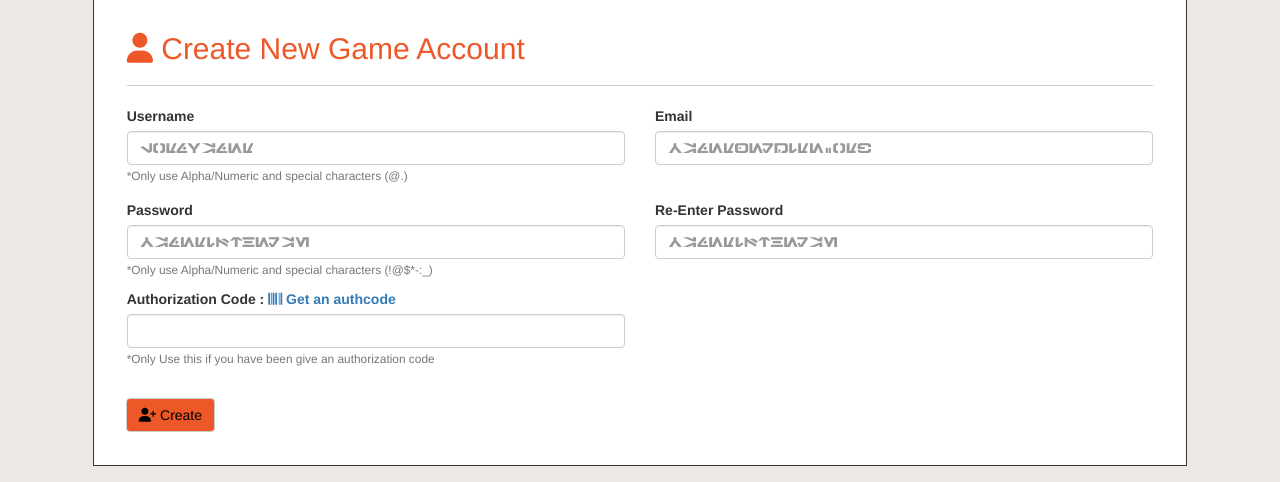
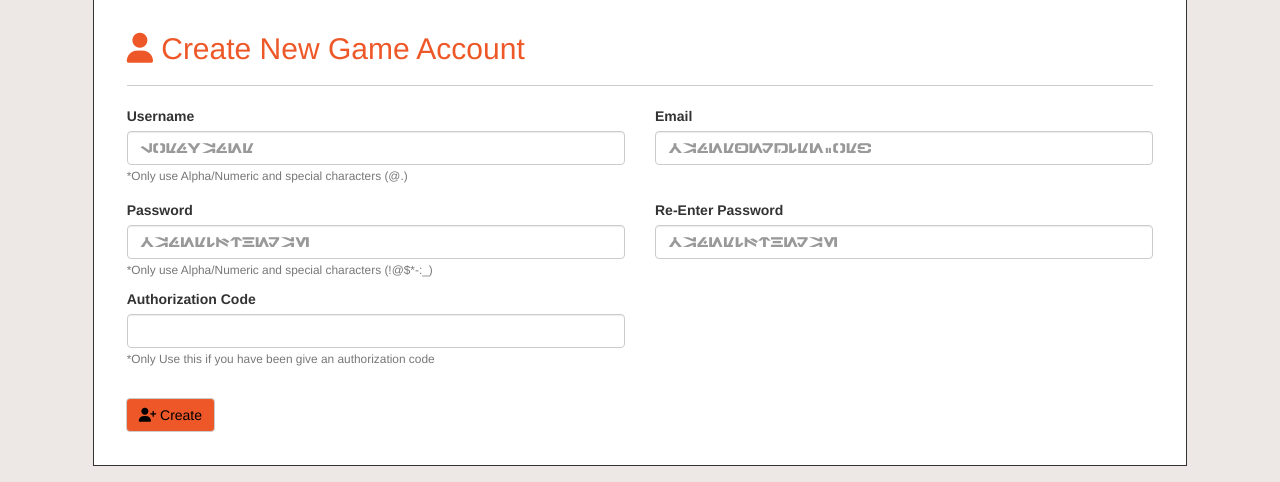
Before and after one commit to SidiousRNDS/SWG-ServerAccountSystem, a PHP site: template app/swgClient/view/clients.twig in a window 1280 px wide. Shown: the part 113-595 px from the top of the page. Run offline with PHP 8.4, Linux system fonts and the light colour scheme; the template is opened without the code that fills it, so the values that code supplies are empty; some libraries are stand-ins or nearby versions.

Commit message:
Removed get authcode from the client view

```diff
--- a/app/swgClient/view/clients.twig
+++ b/app/swgClient/view/clients.twig
@@ -68,7 +68,7 @@
                 <div class="row">
                     <div class="form-group">
                         <div class="col-xs-6">
-                            <label id="authcodelabel" for="authcodeInput">Authorization Code : <a href="http://rogueone.freshdesk.com" target="blank"><i class="fa fa-barcode" aria-hidden="true"></i> Get an authcode</span></a></label>
+                            <label id="authcodelabel" for="authcodeInput">Authorization Code</label>
                             <input type="text" class="form-control" id="authcodeInput" arai-describedby="authcodeHelp" placeholder=""/>
                             <small id="authcodeHelp" class="form-text text-muted">*Only Use this if you have been give an authorization code</small>
                         </div>
```
